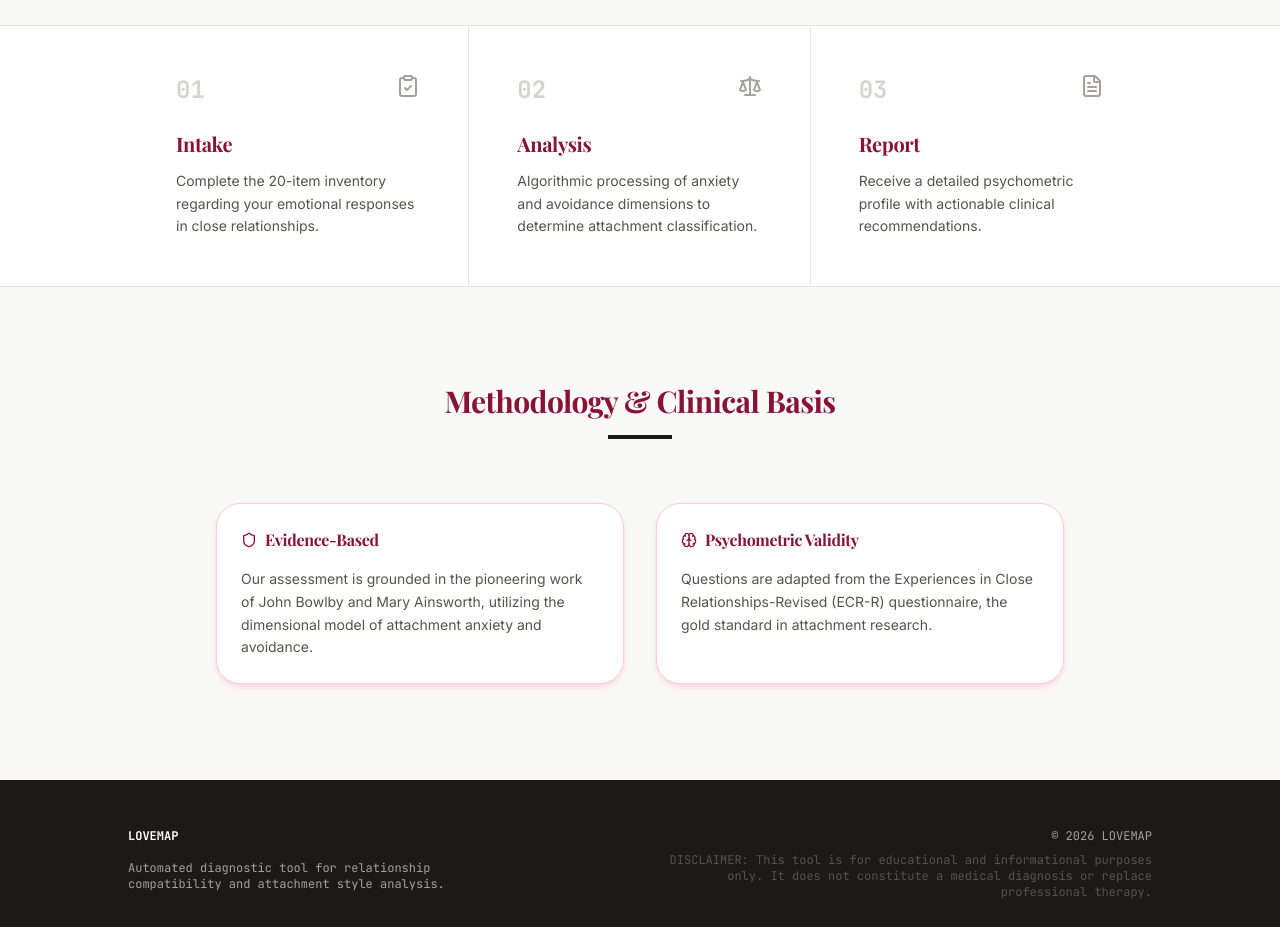
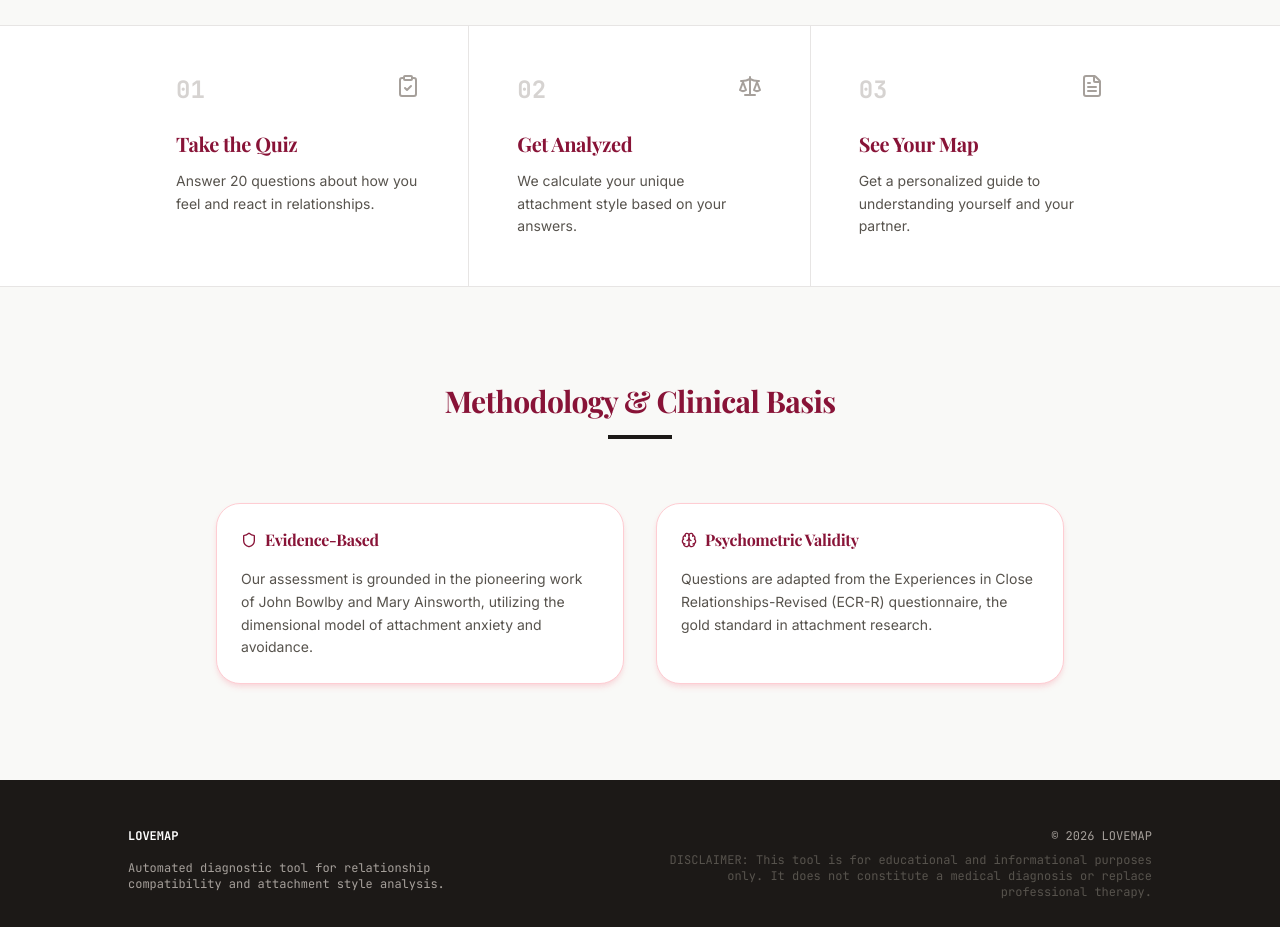
Before and after one commit to AlokMahapatra26/love-map, a Next.js app: page / in a window 1280 px wide. Shown: the part 1500-2427 px from the top of the page. Built offline with nearby package versions, Linux system fonts and the light colour scheme; a web font is replaced by a local one.

Commit message:
name fix

```diff
--- a/src/app/layout.tsx
+++ b/src/app/layout.tsx
@@ -18,8 +18,8 @@ const jetbrains = JetBrains_Mono({
 });
 
 export const metadata: Metadata = {
-  title: "Clinical Attachment Assessment | Protocol A-1",
-  description: "Professional diagnostic tool for relationship attachment styles. Based on ECR-R methodology.",
+  title: "LoveMap | Relationship Compatibility",
+  description: "Discover your relationship patterns and build a stronger connection.",
 };
 
 export default function RootLayout({
--- a/src/app/page.tsx
+++ b/src/app/page.tsx
@@ -85,20 +85,20 @@ export default function HomePage() {
           {[
             {
               step: '01',
-              title: 'Intake',
-              desc: 'Complete the 20-item inventory regarding your emotional responses in close relationships.',
+              title: 'Take the Quiz',
+              desc: 'Answer 20 questions about how you feel and react in relationships.',
               icon: ClipboardCheck
             },
             {
               step: '02',
-              title: 'Analysis',
-              desc: 'Algorithmic processing of anxiety and avoidance dimensions to determine attachment classification.',
+              title: 'Get Analyzed',
+              desc: 'We calculate your unique attachment style based on your answers.',
               icon: Scale
             },
             {
               step: '03',
-              title: 'Report',
-              desc: 'Receive a detailed psychometric profile with actionable clinical recommendations.',
+              title: 'See Your Map',
+              desc: 'Get a personalized guide to understanding yourself and your partner.',
               icon: FileText
             }
           ].map((item, i) => (
--- a/src/app/questionnaire/page.tsx
+++ b/src/app/questionnaire/page.tsx
@@ -128,8 +128,8 @@ function QuestionnaireContent() {
                     >
                         <div className="report-card mb-8 bg-white border-rose-100 shadow-lg">
                             <div className="border-b border-rose-100 pb-4 mb-6 flex justify-between items-center">
-                                <h1 className="text-xl font-serif font-bold text-rose-900">Assessment Protocol: Introduction</h1>
-                                <span className="text-xs font-mono text-rose-400">FORM A-1</span>
+                                <h1 className="text-xl font-serif font-bold text-rose-900">LoveMap Assessment: Introduction</h1>
+                                <span className="text-xs font-mono text-rose-400">LOVEMAP</span>
                             </div>
 
                             <p className="text-stone-600 mb-6 leading-relaxed font-serif">
@@ -409,7 +409,7 @@ function QuestionnaireContent() {
                     <div className="w-8 h-8 bg-rose-600 flex items-center justify-center text-white rounded-full">
                         <Brain className="w-4 h-4" />
                     </div>
-                    <span className="font-serif font-bold text-rose-900">Protocol A-1</span>
+                    <span className="font-serif font-bold text-rose-900">LoveMap</span>
                 </div>
                 <div className="text-xs font-mono text-rose-400">
                     {currentDate}
--- a/src/app/results/page.tsx
+++ b/src/app/results/page.tsx
@@ -158,7 +158,7 @@ function ResultsContent() {
                     </div>
                     <h1 className="text-xl font-serif font-bold mb-4 text-rose-900">No Diagnostic Data</h1>
                     <p className="mb-8 text-stone-600 font-mono text-sm">
-                        Please complete the initial assessment protocol.
+                        Please complete the initial assessment.
                     </p>
                     <Link href="/questionnaire" className="btn-clinical">
                         Begin Assessment <ArrowRight className="w-4 h-4" />
@@ -293,7 +293,7 @@ function ResultsContent() {
                     <div className="w-8 h-8 bg-rose-600 flex items-center justify-center text-white rounded-full">
                         <Brain className="w-4 h-4" />
                     </div>
-                    <span className="font-serif font-bold text-lg text-rose-900">Diagnostic Report</span>
+                    <span className="font-serif font-bold text-lg text-rose-900">LoveMap Report</span>
                 </div>
                 <div className="flex items-center gap-4">
                     {partner1 && (
@@ -539,7 +539,7 @@ export default function ResultsPage() {
         <Suspense fallback={
             <div className="min-h-screen flex items-center justify-center bg-[#FFF0F5]">
                 <div className="text-center font-mono text-xs animate-pulse text-rose-400">
-                    INITIALIZING DIAGNOSTIC ENGINE...
+                    GENERATING LOVEMAP...
                 </div>
             </div>
         }>
```
